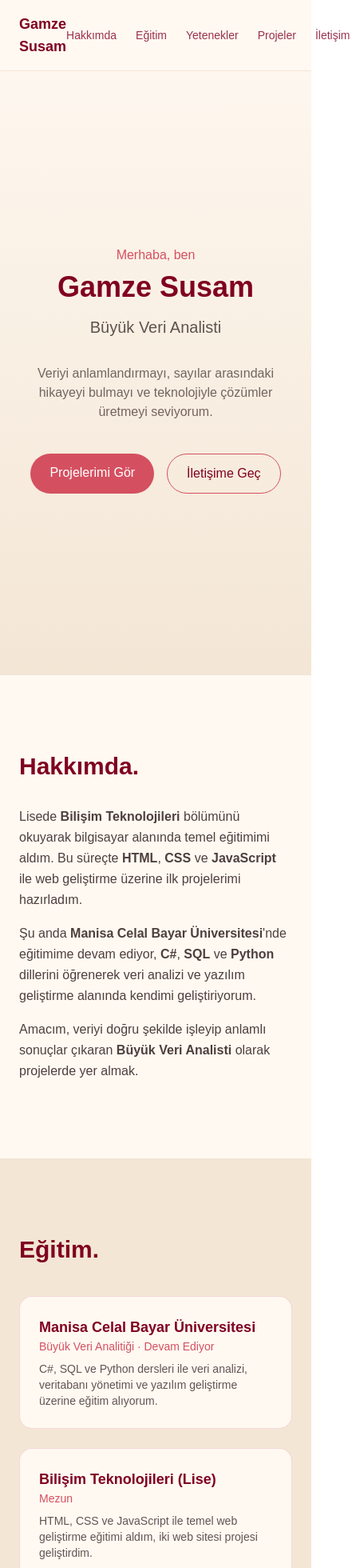
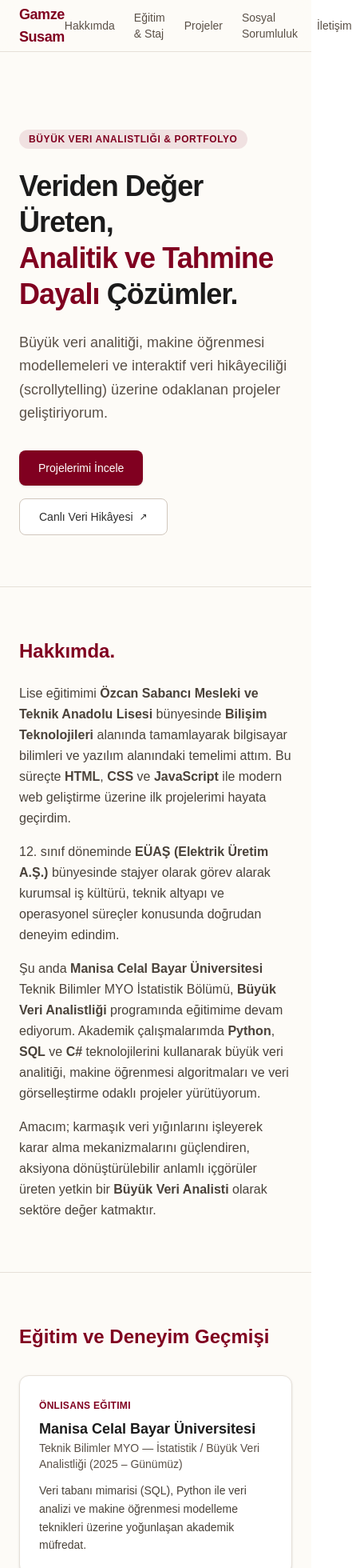
Before and after one commit to gamzesusam/gamze-portfolyo, a Next.js app: page / in a window 390 px wide. Shown: the top 1960 px of the page at 80% size, 441 px wide, since content can reach past the window. Built offline with nearby package versions, Linux system fonts and the light colour scheme.

Commit message:
feat: portfolyo revizyonu - projeler, egitim, euas staji ve sosyal sorumluluk eklendi

```diff
--- a/app/page.tsx
+++ b/app/page.tsx
@@ -1,258 +1,264 @@
+import Link from 'next/link';
+
 export default function Home() {
   return (
-    <div className="min-h-screen bg-[#FFF9F2] text-[#3a2a2a]">
-      {/* Navbar */}
-      <nav className="fixed top-0 left-0 w-full z-50 bg-[#FFF9F2]/90 backdrop-blur border-b border-[#F3E6D5]">
-        <div className="max-w-5xl mx-auto flex items-center justify-between px-6 py-4">
-          <span className="font-bold text-lg text-[#800020]">Gamze Susam</span>
-          <div className="flex gap-6 text-sm font-medium text-[#800020]/80">
-            <a href="#hakkimda" className="hover:text-[#D45060]">Hakkımda</a>
-            <a href="#egitim" className="hover:text-[#D45060]">Eğitim</a>
-            <a href="#yetenekler" className="hover:text-[#D45060]">Yetenekler</a>
-            <a href="#projeler" className="hover:text-[#D45060]">Projeler</a>
-            <a href="#iletisim" className="hover:text-[#D45060]">İletişim</a>
+    <main className="min-h-screen bg-[#FDFBF7] text-[#2D2D2D] selection:bg-[#800020] selection:text-white">
+      {/* 1. ÜST NAVİGASYON (Çok Sayfalı / Sayfa İçi Uyumlu Menü) */}
+      <header className="sticky top-0 z-50 backdrop-blur-md bg-[#FDFBF7]/90 border-b border-[#E6E0D8]">
+        <div className="max-w-5xl mx-auto px-6 h-16 flex items-center justify-between">
+          <Link href="/" className="font-bold text-lg text-[#800020] tracking-tight hover:opacity-80 transition">
+            Gamze Susam
+          </Link>
+          <nav className="flex items-center gap-6 text-sm font-medium text-[#5A5047]">
+            <a href="#hakkimda" className="hover:text-[#800020] transition">Hakkımda</a>
+            <a href="#deneyim-egitim" className="hover:text-[#800020] transition">Eğitim & Staj</a>
+            <a href="#projeler" className="hover:text-[#800020] transition">Projeler</a>
+            <a href="#sosyal-sorumluluk" className="hover:text-[#800020] transition">Sosyal Sorumluluk</a>
+            <a href="#iletisim" className="hover:text-[#800020] transition">İletişim</a>
+          </nav>
         </div>
-        </div>
-      </nav>
+      </header>
 
-      {/* Hero */}
-      <section
-        id="hero"
-        className="min-h-screen flex flex-col items-center justify-center text-center px-6 pt-20 bg-gradient-to-b from-[#FFF9F2] to-[#F3E6D5]"
-      >
-        <p className="text-[#D45060] font-medium mb-2">Merhaba, ben</p>
-        <h1 className="text-4xl sm:text-6xl font-bold mb-4 text-[#800020]">
-          Gamze Susam
+      {/* 2. GİRİŞ (HERO) BÖLÜMÜ - Profesyonel ve Yetkin Başlangıç */}
+      <section className="max-w-4xl mx-auto px-6 pt-24 pb-16 text-left">
+        <span className="inline-block py-1 px-3 mb-6 text-xs font-semibold tracking-wider text-[#800020] uppercase bg-[#800020]/10 rounded-full">
+          Büyük Veri Analistliği & Portfolyo
+        </span>
+        <h1 className="text-4xl md:text-5xl font-extrabold tracking-tight text-[#1B1B1B] leading-tight mb-6">
+          Veriden Değer Üreten, <br />
+          <span className="text-[#800020]">Analitik ve Tahmine Dayalı</span> Çözümler.
         </h1>
-        <p className="text-xl text-[#3a2a2a]/80 mb-8">Büyük Veri Analisti</p>
-        <p className="max-w-xl text-[#3a2a2a]/70 mb-10">
-          Veriyi anlamlandırmayı, sayılar arasındaki hikayeyi bulmayı ve
-          teknolojiyle çözümler üretmeyi seviyorum.
+        <p className="text-lg md:text-xl text-[#5A5047] leading-relaxed max-w-2xl mb-8">
+          Büyük veri analitiği, makine öğrenmesi modellemeleri ve interaktif veri hikâyeciliği (scrollytelling) üzerine odaklanan projeler geliştiriyorum.
         </p>
-        <div className="flex gap-4">
+        <div className="flex flex-wrap gap-4">
           <a
             href="#projeler"
-            className="px-6 py-3 bg-[#D45060] text-white rounded-full font-medium hover:bg-[#800020] transition"
+            className="px-6 py-3 rounded-lg bg-[#800020] text-white font-medium text-sm hover:bg-[#600018] shadow-sm transition"
           >
-            Projelerimi Gör
+            Projelerimi İncele
           </a>
           <a
-            href="#iletisim"
-            className="px-6 py-3 border border-[#D45060] text-[#800020] rounded-full font-medium hover:bg-[#F3E6D5] transition"
+            href="https://maasini-en-cok-hangi-faktor-etkiliy.vercel.app/"
+            target="_blank"
+            rel="noopener noreferrer"
+            className="px-6 py-3 rounded-lg border border-[#D1C7BD] bg-white font-medium text-sm text-[#2D2D2D] hover:bg-[#F5F0EB] transition flex items-center gap-2"
           >
-            İletişime Geç
+            <span>Canlı Veri Hikâyesi</span>
+            <span className="text-xs">↗</span>
           </a>
         </div>
       </section>
 
-      {/* Hakkımda */}
-      <section id="hakkimda" className="max-w-3xl mx-auto px-6 py-24">
-        <h2 className="text-3xl font-bold mb-8 text-[#800020]">Hakkımda.</h2>
-        <p className="leading-relaxed mb-4 text-[#3a2a2a]/90">
-          Lisede <strong>Bilişim Teknolojileri</strong> bölümünü okuyarak bilgisayar
-          alanında temel eğitimimi aldım. Bu süreçte <strong>HTML</strong>,{" "}
-          <strong>CSS</strong> ve <strong>JavaScript</strong> ile web geliştirme
-          üzerine ilk projelerimi hazırladım.
+      {/* 3. HAKKIMDA BÖLÜMÜ */}
+      <section id="hakkimda" className="max-w-4xl mx-auto px-6 py-16 border-t border-[#E6E0D8]">
+        <h2 className="text-2xl font-bold mb-6 text-[#800020]">Hakkımda.</h2>
+        <div className="space-y-4 text-base md:text-lg leading-relaxed text-[#4A423A]">
+          <p>
+            Lise eğitimimi <strong>Özcan Sabancı Mesleki ve Teknik Anadolu Lisesi</strong> bünyesinde <strong>Bilişim Teknolojileri</strong> alanında tamamlayarak bilgisayar bilimleri ve yazılım alanındaki temelimi attım. Bu süreçte <strong>HTML</strong>, <strong>CSS</strong> ve <strong>JavaScript</strong> ile modern web geliştirme üzerine ilk projelerimi hayata geçirdim.
           </p>
-        <p className="leading-relaxed mb-4 text-[#3a2a2a]/90">
-          Şu anda <strong>Manisa Celal Bayar Üniversitesi</strong>'nde eğitimime
-          devam ediyor, <strong>C#</strong>, <strong>SQL</strong> ve{" "}
-          <strong>Python</strong> dillerini öğrenerek veri analizi ve yazılım
-          geliştirme alanında kendimi geliştiriyorum.
+          <p>
+            12. sınıf döneminde <strong>EÜAŞ (Elektrik Üretim A.Ş.)</strong> bünyesinde stajyer olarak görev alarak kurumsal iş kültürü, teknik altyapı ve operasyonel süreçler konusunda doğrudan deneyim edindim.
           </p>
-        <p className="leading-relaxed text-[#3a2a2a]/90">
-          Amacım, veriyi doğru şekilde işleyip anlamlı sonuçlar çıkaran{" "}
-          <strong>Büyük Veri Analisti</strong> olarak projelerde yer almak.
+          <p>
+            Şu anda <strong>Manisa Celal Bayar Üniversitesi</strong> Teknik Bilimler MYO İstatistik Bölümü, <strong>Büyük Veri Analistliği</strong> programında eğitimime devam ediyorum. Akademik çalışmalarımda <strong>Python</strong>, <strong>SQL</strong> ve <strong>C#</strong> teknolojilerini kullanarak büyük veri analitiği, makine öğrenmesi algoritmaları ve veri görselleştirme odaklı projeler yürütüyorum.
           </p>
+          <p>
+            Amacım; karmaşık veri yığınlarını işleyerek karar alma mekanizmalarını güçlendiren, aksiyona dönüştürülebilir anlamlı içgörüler üreten yetkin bir <strong>Büyük Veri Analisti</strong> olarak sektöre değer katmaktır.
+          </p>
+        </div>
       </section>
 
-      {/* Eğitim */}
-      <section id="egitim" className="bg-[#F3E6D5] py-24">
-        <div className="max-w-3xl mx-auto px-6">
-          <h2 className="text-3xl font-bold mb-10 text-[#800020]">Eğitim.</h2>
-          <div className="space-y-6">
-            <div className="bg-[#FFF9F2] rounded-2xl p-6 border border-[#D45060]/20">
-              <h3 className="text-lg font-semibold text-[#800020]">
-                Manisa Celal Bayar Üniversitesi
-              </h3>
-              <p className="text-sm text-[#D45060] mb-2">
-                Büyük Veri Analitiği · Devam Ediyor
-              </p>
-              <p className="text-[#3a2a2a]/80 text-sm">
-                C#, SQL ve Python dersleri ile veri analizi, veritabanı yönetimi
-                ve yazılım geliştirme üzerine eğitim alıyorum.
+      {/* 4. EĞİTİM & DENEYİM KRONOLOJİSİ */}
+      <section id="deneyim-egitim" className="max-w-4xl mx-auto px-6 py-16 border-t border-[#E6E0D8]">
+        <h2 className="text-2xl font-bold mb-8 text-[#800020]">Eğitim ve Deneyim Geçmişi</h2>
+        <div className="space-y-8">
+          <div className="p-6 rounded-xl bg-white border border-[#E6E0D8] shadow-sm">
+            <span className="text-xs font-bold text-[#800020] uppercase tracking-wide">Önlisans Eğitimi</span>
+            <h3 className="text-lg font-bold text-[#1B1B1B] mt-1">Manisa Celal Bayar Üniversitesi</h3>
+            <p className="text-sm font-medium text-[#5A5047]">Teknik Bilimler MYO — İstatistik / Büyük Veri Analistliği (2025 – Günümüz)</p>
+            <p className="mt-3 text-sm text-[#4A423A] leading-relaxed">
+              Veri tabanı mimarisi (SQL), Python ile veri analizi ve makine öğrenmesi modelleme teknikleri üzerine yoğunlaşan akademik müfredat.
             </p>
           </div>
-            <div className="bg-[#FFF9F2] rounded-2xl p-6 border border-[#D45060]/20">
-              <h3 className="text-lg font-semibold text-[#800020]">
-                Bilişim Teknolojileri (Lise)
-              </h3>
-              <p className="text-sm text-[#D45060] mb-2">Mezun</p>
-              <p className="text-[#3a2a2a]/80 text-sm">
-                HTML, CSS ve JavaScript ile temel web geliştirme eğitimi aldım,
-                iki web sitesi projesi geliştirdim.
+
+          <div className="p-6 rounded-xl bg-white border border-[#E6E0D8] shadow-sm">
+            <span className="text-xs font-bold text-[#800020] uppercase tracking-wide">Kurumsal Staj Deneyimi</span>
+            <h3 className="text-lg font-bold text-[#1B1B1B] mt-1">EÜAŞ (Elektrik Üretim A.Ş.)</h3>
+            <p className="text-sm font-medium text-[#5A5047]">Bilişim Teknolojileri Stajyeri (12. Sınıf Dönemi)</p>
+            <p className="mt-3 text-sm text-[#4A423A] leading-relaxed">
+              Kurum içi teknik altyapı desteği, veri akışları ve operasyonel süreçlerin takibi.
             </p>
           </div>
+
+          <div className="p-6 rounded-xl bg-white border border-[#E6E0D8] shadow-sm">
+            <span className="text-xs font-bold text-[#800020] uppercase tracking-wide">Ortaöğretim</span>
+            <h3 className="text-lg font-bold text-[#1B1B1B] mt-1">Özcan Sabancı Mesleki ve Teknik Anadolu Lisesi</h3>
+            <p className="text-sm font-medium text-[#5A5047]">Bilişim Teknolojileri Alanı — Web Programcılığı</p>
+            <p className="mt-3 text-sm text-[#4A423A] leading-relaxed">
+              Web tasarımı ve kodlamanın temelleri (HTML, CSS, JavaScript) ve veritabanı yönetim sistemleri eğitimi.
+            </p>
           </div>
         </div>
       </section>
 
-      {/* Yetenekler */}
-      <section id="yetenekler" className="max-w-3xl mx-auto px-6 py-24">
-        <h2 className="text-3xl font-bold mb-2 text-[#800020]">Yetenekler.</h2>
-        <p className="text-[#3a2a2a]/60 mb-10">Kullandığım diller ve araçlar</p>
-        <div className="grid sm:grid-cols-2 gap-8">
+      {/* 5. GERÇEK PROJELER BÖLÜMÜ */}
+      <section id="projeler" className="max-w-4xl mx-auto px-6 py-16 border-t border-[#E6E0D8]">
+        <h2 className="text-2xl font-bold mb-8 text-[#800020]">Öne Çıkan Gerçek Projeler</h2>
+        <div className="grid grid-cols-1 md:grid-cols-2 gap-6">
+
+          {/* Proje 1: Canlı Veri Hikayesi */}
+          <div className="p-6 rounded-xl bg-white border border-[#E6E0D8] shadow-sm flex flex-col justify-between hover:border-[#800020] transition">
             <div>
-            <h3 className="text-lg font-semibold mb-3 text-[#D45060]">
-              Web Geliştirme
+              <span className="text-xs font-semibold text-[#800020] uppercase">Scrollytelling & Veri Gazeteciliği</span>
+              <h3 className="text-lg font-bold text-[#1B1B1B] mt-1 mb-2">
+                Küresel Lokasyon ve Şirket Ölçeği Maaş Analizi
               </h3>
-            <p className="text-[#3a2a2a]/80">HTML · CSS · JavaScript</p>
+              <p className="text-sm text-[#5A5047] leading-relaxed mb-4">
+                Kaggle üzerindeki 250.000 çalışan verisi incelenerek eğitilen Random Forest modeliyle gelir uçurumunu belirleyen faktörlerin interaktif görselleştirmesi.
+              </p>
+              <div className="flex flex-wrap gap-2 text-xs font-medium text-[#5A5047] mb-4">
+                <span className="bg-[#F5F0EB] px-2.5 py-1 rounded">Next.js</span>
+                <span className="bg-[#F5F0EB] px-2.5 py-1 rounded">Random Forest</span>
+                <span className="bg-[#F5F0EB] px-2.5 py-1 rounded">Vercel</span>
+              </div>
+            </div>
+            <a
+              href="https://maasini-en-cok-hangi-faktor-etkiliy.vercel.app/"
+              target="_blank"
+              rel="noopener noreferrer"
+              className="text-sm font-bold text-[#800020] hover:underline inline-flex items-center gap-1"
+            >
+              Canlı Projeyi Ziyaret Et →
+            </a>
+          </div>
+
+          {/* Proje 2: Otomasyon Riski */}
+          <div className="p-6 rounded-xl bg-white border border-[#E6E0D8] shadow-sm flex flex-col justify-between hover:border-[#800020] transition">
+            <div>
+              <span className="text-xs font-semibold text-[#800020] uppercase">Makine Öğrenmesi (15.001 x 20)</span>
+              <h3 className="text-lg font-bold text-[#1B1B1B] mt-1 mb-2">
+                Yapay Zekanın Mesleklere Etkisi ve İş Gücü Otomasyon Riski
+              </h3>
+              <p className="text-sm text-[#5A5047] leading-relaxed mb-4">
+                Mesleklerin yapay zeka adaptasyon oranı, beceri gereksinimi ve gelir trendleri kullanılarak tehdit düzeyinin (Düşük, Orta, Yüksek) çoklu modellerle sınıflandırılması.
+              </p>
+              <div className="flex flex-wrap gap-2 text-xs font-medium text-[#5A5047] mb-4">
+                <span className="bg-[#F5F0EB] px-2.5 py-1 rounded">XGBoost</span>
+                <span className="bg-[#F5F0EB] px-2.5 py-1 rounded">Random Forest</span>
+                <span className="bg-[#F5F0EB] px-2.5 py-1 rounded">Decision Tree</span>
+              </div>
+            </div>
+            <span className="text-xs font-semibold text-[#8297A6]">Araştırma & Modelleme Projesi</span>
+          </div>
+
+          {/* Proje 3: Hastane İş Yükü */}
+          <div className="p-6 rounded-xl bg-white border border-[#E6E0D8] shadow-sm flex flex-col justify-between hover:border-[#800020] transition">
+            <div>
+              <span className="text-xs font-semibold text-[#800020] uppercase">Sağlık Analitiği & Optimizasyon</span>
+              <h3 className="text-lg font-bold text-[#1B1B1B] mt-1 mb-2">
+                Hastane İş Yükü Tahmini ile Kaynak Planlama Ar-Ge'si
+              </h3>
+              <p className="text-sm text-[#5A5047] leading-relaxed mb-4">
+                Poliklinik randevuları, acil servis yoğunluğu ve yatak doluluk oranlarının modellenmesiyle sağlık personeli ve oda kapasitesi kaynak planlamasının optimize edilmesi.
+              </p>
+              <div className="flex flex-wrap gap-2 text-xs font-medium text-[#5A5047] mb-4">
+                <span className="bg-[#F5F0EB] px-2.5 py-1 rounded">Python</span>
+                <span className="bg-[#F5F0EB] px-2.5 py-1 rounded">Zaman Serisi</span>
+                <span className="bg-[#F5F0EB] px-2.5 py-1 rounded">Optimizasyon</span>
+              </div>
+            </div>
+            <span className="text-xs font-semibold text-[#8297A6]">Ar-Ge & Kapasite Tahmini</span>
+          </div>
+
+          {/* Proje 4: Lise Web Projeleri */}
+          <div className="p-6 rounded-xl bg-white border border-[#E6E0D8] shadow-sm flex flex-col justify-between hover:border-[#800020] transition">
+            <div>
+              <span className="text-xs font-semibold text-[#800020] uppercase">Web Geliştirme Temelleri</span>
+              <h3 className="text-lg font-bold text-[#1B1B1B] mt-1 mb-2">
+                Özcan Sabancı MTAL Web Arayüz Çalışmaları
+              </h3>
+              <p className="text-sm text-[#5A5047] leading-relaxed mb-4">
+                Bilişim Teknolojileri alan eğitiminde modern web standartlarına uygun arayüz kodlama, veri tabanı sorgu entegrasyonları ve dinamik web sayfası tasarımları.
+              </p>
+              <div className="flex flex-wrap gap-2 text-xs font-medium text-[#5A5047] mb-4">
+                <span className="bg-[#F5F0EB] px-2.5 py-1 rounded">HTML5/CSS3</span>
+                <span className="bg-[#F5F0EB] px-2.5 py-1 rounded">JavaScript</span>
+                <span className="bg-[#F5F0EB] px-2.5 py-1 rounded">SQL</span>
+              </div>
+            </div>
+            <span className="text-xs font-semibold text-[#8297A6]">Temel Bilişim Portfolyosu</span>
+          </div>
+
+        </div>
+      </section>
+
+      {/* 6. SOSYAL SORUMLULUK PROJESİ (Grup Çalışması) */}
+      <section id="sosyal-sorumluluk" className="max-w-4xl mx-auto px-6 py-16 border-t border-[#E6E0D8]">
+        <div className="p-8 rounded-2xl bg-white border border-[#E6E0D8] shadow-sm">
+          <span className="text-xs font-bold text-[#800020] uppercase tracking-wide">
+            MCBÜ Sosyal Sorumluluk Projeleri Sergisi (2025–2026 Bahar)
+          </span>
+          <h2 className="text-2xl font-bold text-[#1B1B1B] mt-2 mb-4">
+            Dijital Çağdan Önce Oyunlar: Çocuklar İçin Eğitici Atölye
+          </h2>
+          <p className="text-base text-[#4A423A] leading-relaxed mb-6">
+            Erken yaşta yoğun dijital ekran kullanımına alternatif oluşturmak amacıyla 5–6 yaş okul öncesi çocuklarla teknolojisiz oyunlar, renkli legolarla yön kodlama, geleneksel istop ile algoritma geliştirme ve yüzey gerilimi odaklı basit bilim deneyleri gerçekleştirilmiştir.
+          </p>
+
+          <div className="grid grid-cols-1 sm:grid-cols-2 md:grid-cols-4 gap-4 p-4 rounded-xl bg-[#F8FAFC] border border-[#E6E0D8] mb-6">
+            <div>
+              <p className="text-xs text-[#8297A6] font-semibold">Hedef Kitle</p>
+              <p className="text-sm font-bold text-[#1B1B1B]">5–6 Yaş Okul Öncesi</p>
             </div>
             <div>
-            <h3 className="text-lg font-semibold mb-3 text-[#D45060]">
-              Programlama & Veri
-            </h3>
-            <p className="text-[#3a2a2a]/80">C# · SQL · Python</p>
+              <p className="text-xs text-[#8297A6] font-semibold">Proje Danışmanı</p>
+              <p className="text-sm font-bold text-[#1B1B1B]">Öğr. Gör. Nur Erdem</p>
             </div>
             <div>
-            <h3 className="text-lg font-semibold mb-3 text-[#D45060]">
-              Veri Analizi
-            </h3>
-            <p className="text-[#3a2a2a]/80">
-              Excel · Veri Görselleştirme · İstatistiksel Analiz
-            </p>
+              <p className="text-xs text-[#8297A6] font-semibold">Hata Belirleme Başarısı</p>
+              <p className="text-sm font-bold text-[#800020]">%75 (2. Denemede)</p>
             </div>
             <div>
-            <h3 className="text-lg font-semibold mb-3 text-[#D45060]">
-              Araçlar
-            </h3>
-            <p className="text-[#3a2a2a]/80">Git · VS Code · Visual Studio</p>
+              <p className="text-xs text-[#8297A6] font-semibold">İletişim & Sabır Kazanımı</p>
+              <p className="text-sm font-bold text-[#800020]">%90 Rol Geçişinde</p>
+            </div>
+          </div>
+
+          <div className="text-xs text-[#5A5047] border-t border-[#E6E0D8] pt-4">
+            <strong>Proje Ekibi:</strong> Gamze Susam, Cansu Taşdemir, Kübra Önaybırak, Cansu Akkaya
           </div>
         </div>
       </section>
 
-      {/* Projeler */}
-      <section id="projeler" className="bg-[#F3E6D5] py-24">
-        <div className="max-w-3xl mx-auto px-6">
-          <h2 className="text-3xl font-bold mb-2 text-[#800020]">Projeler.</h2>
-          <p className="text-[#3a2a2a]/60 mb-10">Geliştirdiğim bazı çalışmalar</p>
-          <div className="grid sm:grid-cols-2 gap-6">
-            <div className="bg-[#FFF9F2] rounded-2xl p-6 border border-transparent hover:border-[#D45060] transition">
-              <h3 className="text-xl font-semibold mb-2 text-[#800020]">
-                Maaş Tahminleme Projesi
-              </h3>
-              <p className="text-[#3a2a2a]/80 mb-3 text-sm">
-                Farklı mesleklere ait değişkenler üzerinden maaş tahmini yapan
-                bir veri analizi projesi.
-              </p>
-              <p className="text-xs text-[#D45060] font-medium">
-                Python · Veri Analizi
-              </p>
-            </div>
-            <div className="bg-[#FFF9F2] rounded-2xl p-6 border border-transparent hover:border-[#D45060] transition">
-              <h3 className="text-xl font-semibold mb-2 text-[#800020]">
-                Web Siteleri
-              </h3>
-              <p className="text-[#3a2a2a]/80 mb-3 text-sm">
-                Lise döneminde HTML, CSS ve JavaScript kullanarak geliştirdiğim
-                iki web sitesi projesi.
-              </p>
-              <p className="text-xs text-[#D45060] font-medium">
-                HTML · CSS · JavaScript
-              </p>
-            </div>
-            <div className="bg-[#FFF9F2] rounded-2xl p-6 border border-transparent hover:border-[#D45060] transition">
-              <h3 className="text-xl font-semibold mb-2 text-[#800020]">
-                Öğrenci Başarı Analizi
-              </h3>
-              <p className="text-[#3a2a2a]/80 mb-3 text-sm">
-                Ders çalışma süresi, devamsızlık ve sınav notları arasındaki
-                ilişkiyi inceleyen bir veri seti üzerinde analiz çalışması.
-              </p>
-              <p className="text-xs text-[#D45060] font-medium">
-                Python · SQL · Veri Görselleştirme
-              </p>
-            </div>
-            <div className="bg-[#FFF9F2] rounded-2xl p-6 border border-transparent hover:border-[#D45060] transition">
-              <h3 className="text-xl font-semibold mb-2 text-[#800020]">
-                Kütüphane Otomasyonu
-              </h3>
-              <p className="text-[#3a2a2a]/80 mb-3 text-sm">
-                Kitap ödünç alma/verme süreçlerini takip eden basit bir
-                veritabanı tabanlı otomasyon sistemi.
-              </p>
-              <p className="text-xs text-[#D45060] font-medium">
-                C# · SQL
-              </p>
-            </div>
-          </div>
-        </div>
-      </section>
-
-      {/* Sertifikalar & Deneyim */}
-      <section id="deneyim" className="max-w-3xl mx-auto px-6 py-24">
-        <h2 className="text-3xl font-bold mb-10 text-[#800020]">
-          Sertifikalar & Deneyim.
-        </h2>
-        <ul className="space-y-4">
-          <li className="flex gap-3 items-start">
-            <span className="text-[#D45060] mt-1">●</span>
-            <span className="text-[#3a2a2a]/85">
-              Python ile Veri Analizine Giriş — Online Eğitim Sertifikası
-            </span>
-          </li>
-          <li className="flex gap-3 items-start">
-            <span className="text-[#D45060] mt-1">●</span>
-            <span className="text-[#3a2a2a]/85">
-              SQL Temelleri ve Veritabanı Yönetimi Sertifikası
-            </span>
-          </li>
-          <li className="flex gap-3 items-start">
-            <span className="text-[#D45060] mt-1">●</span>
-            <span className="text-[#3a2a2a]/85">
-              Üniversite bünyesinde düzenlenen veri analitiği atölyesine katılım
-            </span>
-          </li>
-        </ul>
-      </section>
-
-      {/* İletişim */}
-      <section id="iletisim" className="bg-[#F3E6D5] py-24 text-center">
-        <div className="max-w-3xl mx-auto px-6">
-          <h2 className="text-3xl font-bold mb-4 text-[#800020]">İletişim.</h2>
-          <p className="text-[#3a2a2a]/70 mb-10">
-            Benimle iletişime geçmek için aşağıdaki kanalları kullanabilirsin.
-          </p>
-          <div className="flex flex-col sm:flex-row justify-center gap-4">
+      {/* 7. İLETİŞİM & FOOTER */}
+      <footer id="iletisim" className="max-w-4xl mx-auto px-6 py-12 border-t border-[#E6E0D8] flex flex-col md:flex-row items-center justify-between gap-4 text-sm text-[#5A5047]">
+        <p>© 2026 Gamze Susam. Tüm hakları saklıdır.</p>
+        <div className="flex gap-6">
           <a
-              href="mailto:gamze.serra@gmail.com"
-              className="px-6 py-3 bg-[#D45060] text-white rounded-full font-medium hover:bg-[#800020] transition"
+            href="https://github.com/gamzesusam"
+            target="_blank"
+            rel="noopener noreferrer"
+            className="hover:text-[#800020] transition font-medium"
           >
-              Email Gönder
+            GitHub
           </a>
           <a
-              href="https://www.linkedin.com/in/gamze-susam-2897a1403"
+            href="https://linkedin.com"
             target="_blank"
             rel="noopener noreferrer"
-              className="px-6 py-3 border border-[#D45060] text-[#800020] rounded-full font-medium hover:bg-[#FFF9F2] transition"
+            className="hover:text-[#800020] transition font-medium"
           >
             LinkedIn
           </a>
           <a
-              href="https://github.com/gamzeserra3-wq"
-              target="_blank"
-              rel="noopener noreferrer"
-              className="px-6 py-3 border border-[#D45060] text-[#800020] rounded-full font-medium hover:bg-[#FFF9F2] transition"
+            href="mailto:gamze.serra3@gmail.com"
+            className="hover:text-[#800020] transition font-medium"
           >
-              GitHub
+            E-Posta
           </a>
         </div>
-        </div>
-      </section>
-
-      <footer className="text-center text-[#800020]/60 text-sm py-10 bg-[#FFF9F2]">
-        © 2026 Gamze Susam. Tüm hakları saklıdır.
       </footer>
-    </div>
+    </main>
   );
 }
```
Lines whose indentation alone changed are shown as unchanged.
